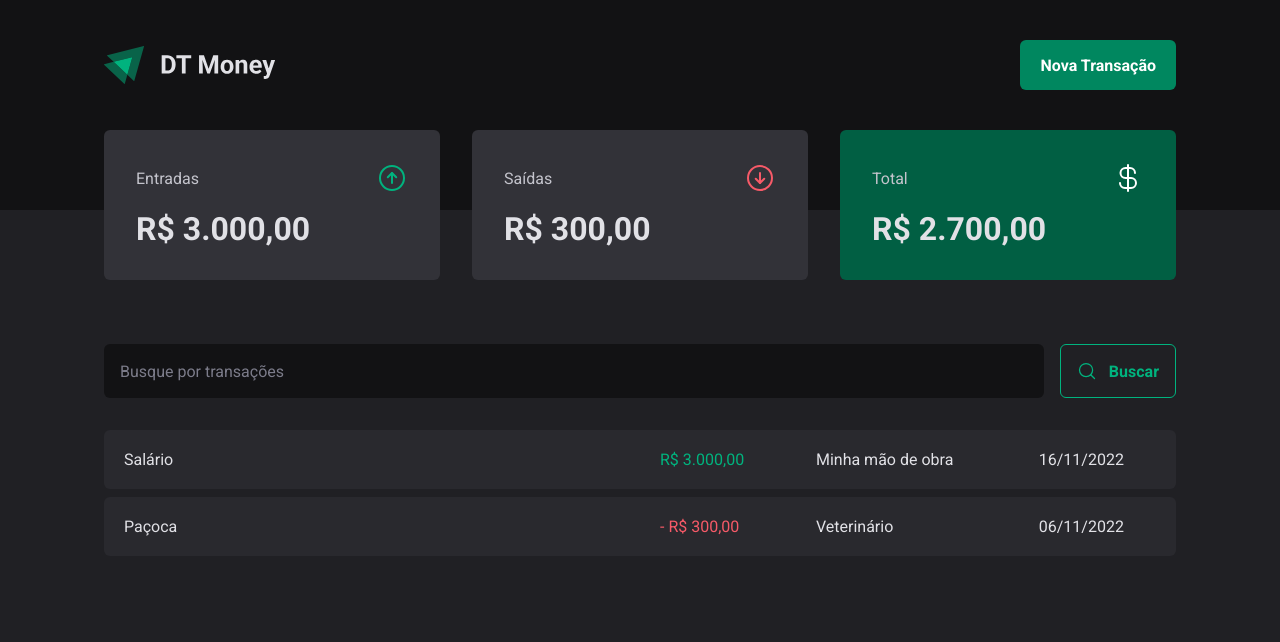
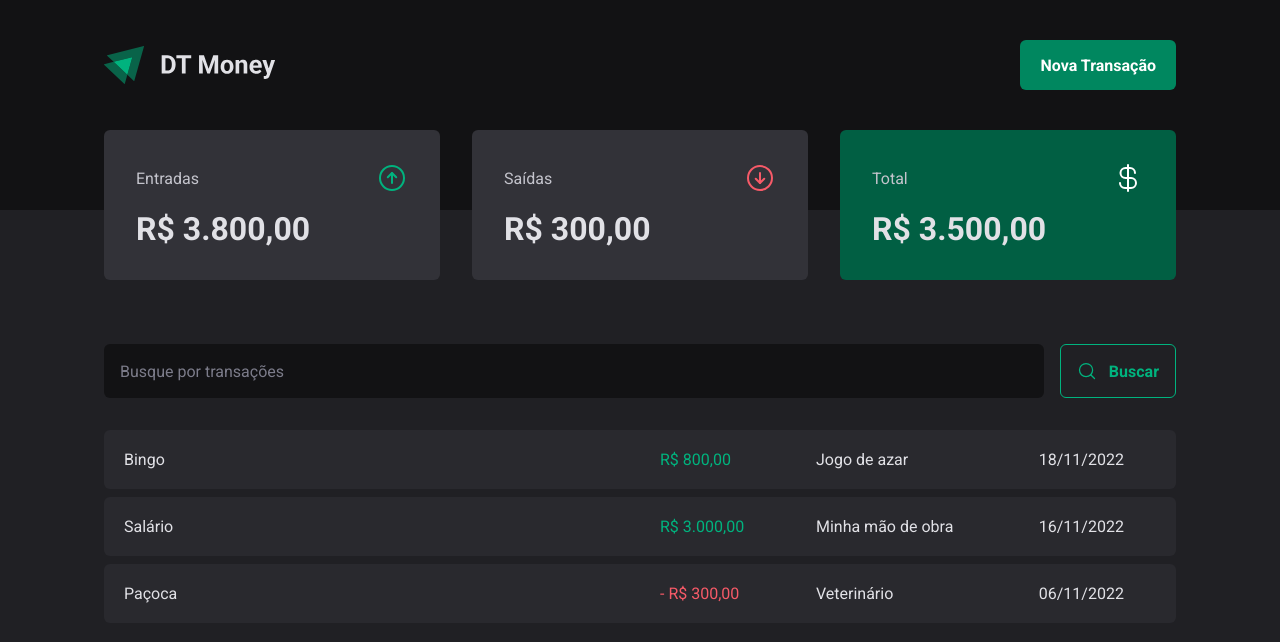
Before and after one commit to jjromary/DtMoney.v2, a React (Vite) app: page / in a window 1280 px wide. Shown: the top 642 px of the page. Built offline with nearby package versions, Linux system fonts and the light colour scheme; data requests are answered from the project's data file.

Commit message:
add transaction

```diff
--- a/server.json
+++ b/server.json
@@ -15,6 +15,14 @@
       "category": "Veterinário",
       "price": 300,
       "createdAt": "2022-11-06T23:11:13.625Z"
+    },
+    {
+      "description": "Bingo",
+      "price": 800,
+      "category": "Jogo de azar",
+      "type": "income",
+      "createdAt": "2022-11-18T20:05:31.919Z",
+      "id": 3
     }
   ]
 }
--- a/src/Components/NewTransactionModal/index.tsx
+++ b/src/Components/NewTransactionModal/index.tsx
@@ -1,9 +1,12 @@
 import * as Dialog from "@radix-ui/react-dialog"
-import { ArrowCircleDown, ArrowCircleUp, X } from "phosphor-react"
+import { ArrowCircleDown, ArrowCircleUp, PaintBrush, X } from "phosphor-react"
 import { Overlay, Content, CloseButton, TransactionType, TransactionTypeButton } from "./styles"
 import * as z from 'zod'
 import { zodResolver } from '@hookform/resolvers/zod'
 import { Controller, useForm } from "react-hook-form"
+import { api } from "../../Lib/axios"
+import { useContext } from "react"
+import { TransactionsContext } from "../../Contexts/TransactionsContext"
 
 const newTransactionFormSchema = z.object({
   description: z.string(),
@@ -16,16 +19,26 @@ type newTransactionFormInputs = z.infer<typeof newTransactionFormSchema>
 
 export function NewTransactionModal() {
 
-  const { control, register, handleSubmit, formState: { isSubmitting } } = useForm<newTransactionFormInputs>({
+  const { createTransaction } = useContext(TransactionsContext)
+
+  const { control, register, handleSubmit, formState: { isSubmitting }, reset } = useForm<newTransactionFormInputs>({
     resolver: zodResolver(newTransactionFormSchema),
     defaultValues: {
       type: 'income'
     }
-
   })
 
   async function handleCreateNewTransaction(data: newTransactionFormInputs) {
-    await new Promise(resolve => setTimeout(resolve, 2000))
+    const { description, price, category, type } = data;
+
+    await createTransaction({
+      description,
+      price,
+      category,
+      type
+    })
+
+    reset()
     console.log(data)
   }
 
--- a/src/Components/Summary/index.tsx
+++ b/src/Components/Summary/index.tsx
@@ -1,6 +1,4 @@
 import { ArrowCircleDown, ArrowCircleUp, CurrencyDollar } from "phosphor-react";
-import { useContext } from "react";
-import { TransactionsContext } from "../../Contexts/TransactionsContext";
 import { useSummary } from "../../Hooks/useSummary";
 import { priceFormatter } from "../../Utils/Formatter";
 import { SummaryCard, SummaryContainer } from "./styles";
--- a/src/Contexts/TransactionsContext.tsx
+++ b/src/Contexts/TransactionsContext.tsx
@@ -9,12 +9,17 @@ interface Transaction {
   category: string;
   createdAt: string;
 }
-
+interface CreateTransactionInput {
+  description: string;
+  price: number;
+  category: string;
+  type: 'income' | 'outcome',
+}
 interface TransactionContextType {
   transactions: Transaction[];
   fetchTransactions: (query?: string) => Promise<void>;
+  createTransaction: (data: CreateTransactionInput) => Promise<void>
 }
-
 interface TransactionsProviderProps {
   children: ReactNode;
 }
@@ -28,6 +33,8 @@ export function TransactionProvider({ children }: TransactionsProviderProps) {
   async function fetchTransactions(query?: string) {
     const response = await api.get('transactions', {
       params: {
+        _sort: 'createdAt',
+        _order: 'desc',
         q: query,
       }
     })
@@ -35,12 +42,32 @@ export function TransactionProvider({ children }: TransactionsProviderProps) {
     setTransactions(response.data);
   }
 
+  async function createTransaction(data: CreateTransactionInput) {
+    const { description, price, category, type } = data;
+
+    const response = await api.post('transactions', {
+      description,
+      price,
+      category,
+      type,
+      createdAt: new Date(),
+    })
+
+    console.log(data)
+
+    setTransactions(state => [response.data, ...state])
+  }
+
   useEffect(() => {
     fetchTransactions()
   }, [])
 
   return (
-    <TransactionsContext.Provider value={{ transactions, fetchTransactions }}>
+    <TransactionsContext.Provider value={{
+      transactions,
+      fetchTransactions,
+      createTransaction,
+    }}>
       {children}
     </TransactionsContext.Provider>
   )
```
Lines whose indentation alone changed are shown as unchanged.
